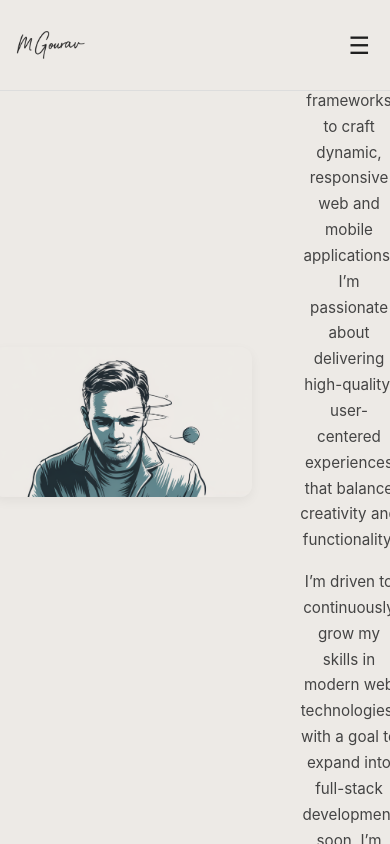
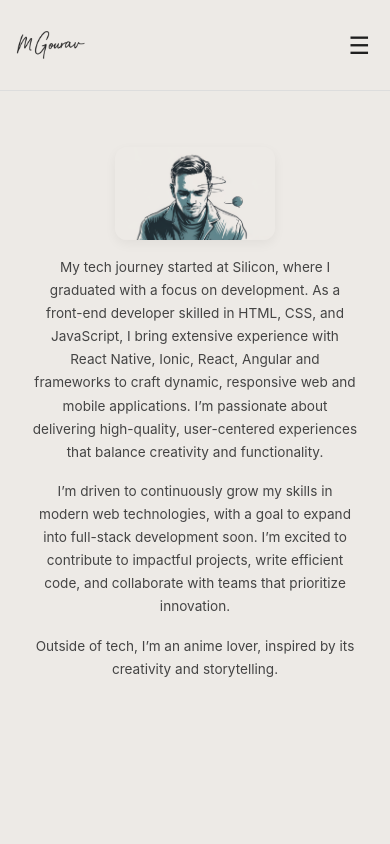
Before and after one commit to gourav1405/portfolio, a React (Vite) app: page /about in a window 390 px wide. Built offline with nearby package versions, Linux system fonts and the light colour scheme.

Commit message:
Made: About Page Responsive

```diff
--- a/src/styles/about.css
+++ b/src/styles/about.css
@@ -31,6 +31,7 @@
   border-radius: 12px;
   box-shadow: 0 4px 12px rgba(0, 0, 0, 0.05);
   object-fit: cover;
+  width: 100%;
 }
 
 .about-text {
@@ -74,3 +75,68 @@
   font-size: 0.95rem;
   color: #222;
 }
+
+@media (max-width: 1200px) {
+  .about-section {
+    gap: 2rem;
+  }
+}
+
+@media (max-width: 1024px) {
+  .about-section {
+    flex-direction: column;
+    padding: 2rem 1rem;
+    text-align: center;
+  }
+  .about-image img {
+    max-width: 200px;
+  }
+  .about-text {
+    max-width: 90%;
+  }
+  .about-text h2 {
+    font-size: 1.75rem;
+  }
+  .about-text p {
+    font-size: 1rem;
+  }
+}
+
+@media (max-width: 768px) {
+  .about-section {
+    padding: 2rem 1rem;
+    gap: 1rem;
+  }
+  .about-image img {
+    max-width: 180px;
+  }
+  .about-text {
+    max-width: 100%;
+  }
+  .about-text h2 {
+    font-size: 1.5rem;
+  }
+  .about-text p {
+    font-size: 0.9rem;
+  }
+}
+
+@media (max-width: 480px) {
+  .about-section {
+    padding: 1.5rem 1rem;
+    gap: 1rem;
+  }
+  .about-image img {
+    max-width: 160px;
+  }
+  .about-text {
+    padding: 0 1rem;
+    max-width: 100%;
+  }
+  .about-text h2 {
+    font-size: 1.25rem;
+  }
+  .about-text p {
+    font-size: 0.85rem;
+  }
+}
```
